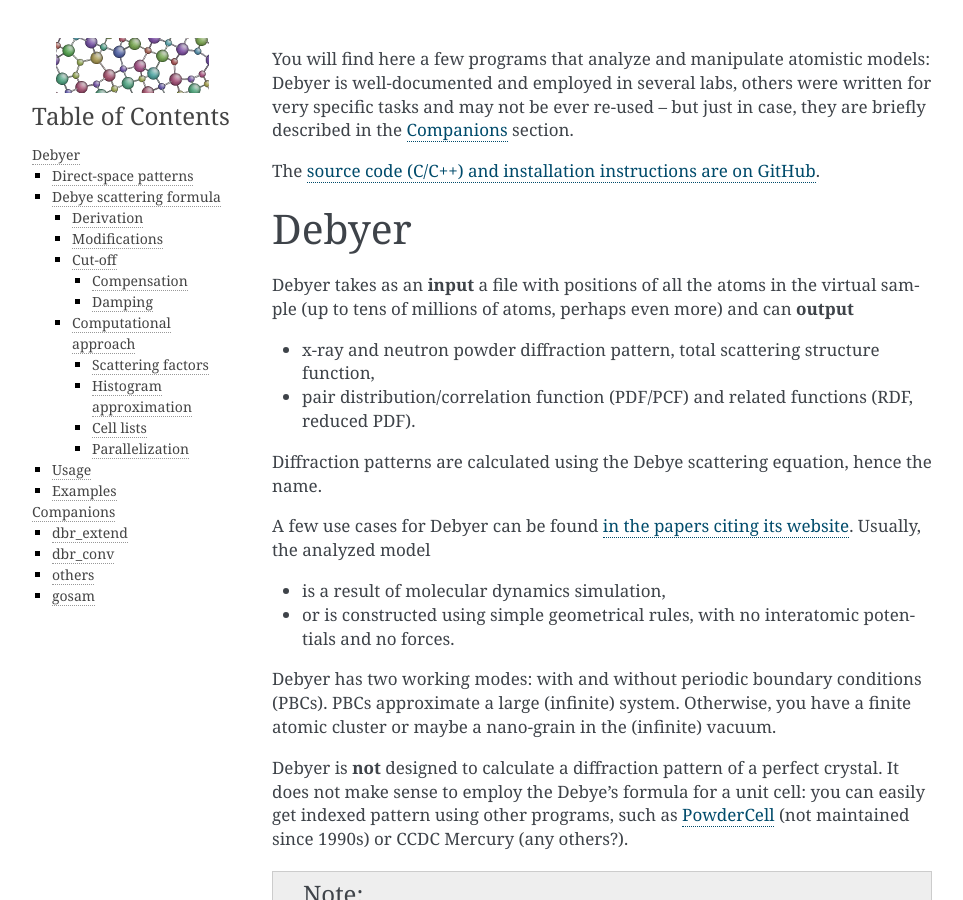
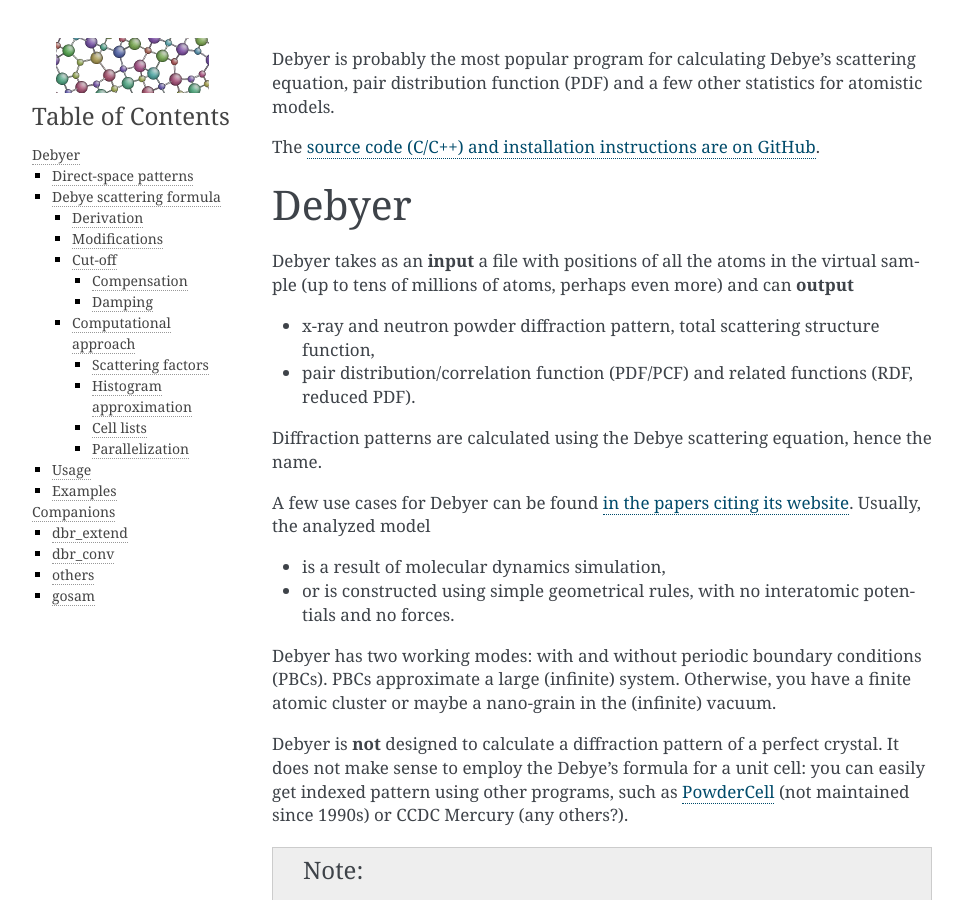
Before and after one commit to wojdyr/debyer, a Sphinx documentation site: the page built from doc/index.rst, in a window 1280 px wide and 900 px high. Shown: the whole window, without its empty margins (148-1111 px from the left). Built offline with Sphinx 7.4.7, drawn with Linux system fonts in a browser that asks for light colours; some of the changed text lies outside the part shown.

Commit message:
changed intro in doc/index.rst

```diff
--- a/doc/index.rst
+++ b/doc/index.rst
@@ -1,8 +1,7 @@
 
-You will find here a few programs that analyze and manipulate atomistic models:
-Debyer is well-documented and employed in several labs,
-others were written for very specific tasks and may not be ever re-used --
-but just in case, they are briefly described in the :ref:`companions` section.
+Debyer is probably the most popular program for calculating Debye's
+scattering equation, pair distribution function (PDF) and a few other
+statistics for atomistic models.
 
 The `source code (C/C++) and installation instructions are on GitHub`__.
 
@@ -544,6 +543,10 @@ TBC
 Companions
 ##########
 
+Debyer is distributed with a few other tools
+that were written for very specific tasks and may not be ever re-used --
+but just in case, I describe them briefly here.
+
 dbr_extend
 ==========
 
```
